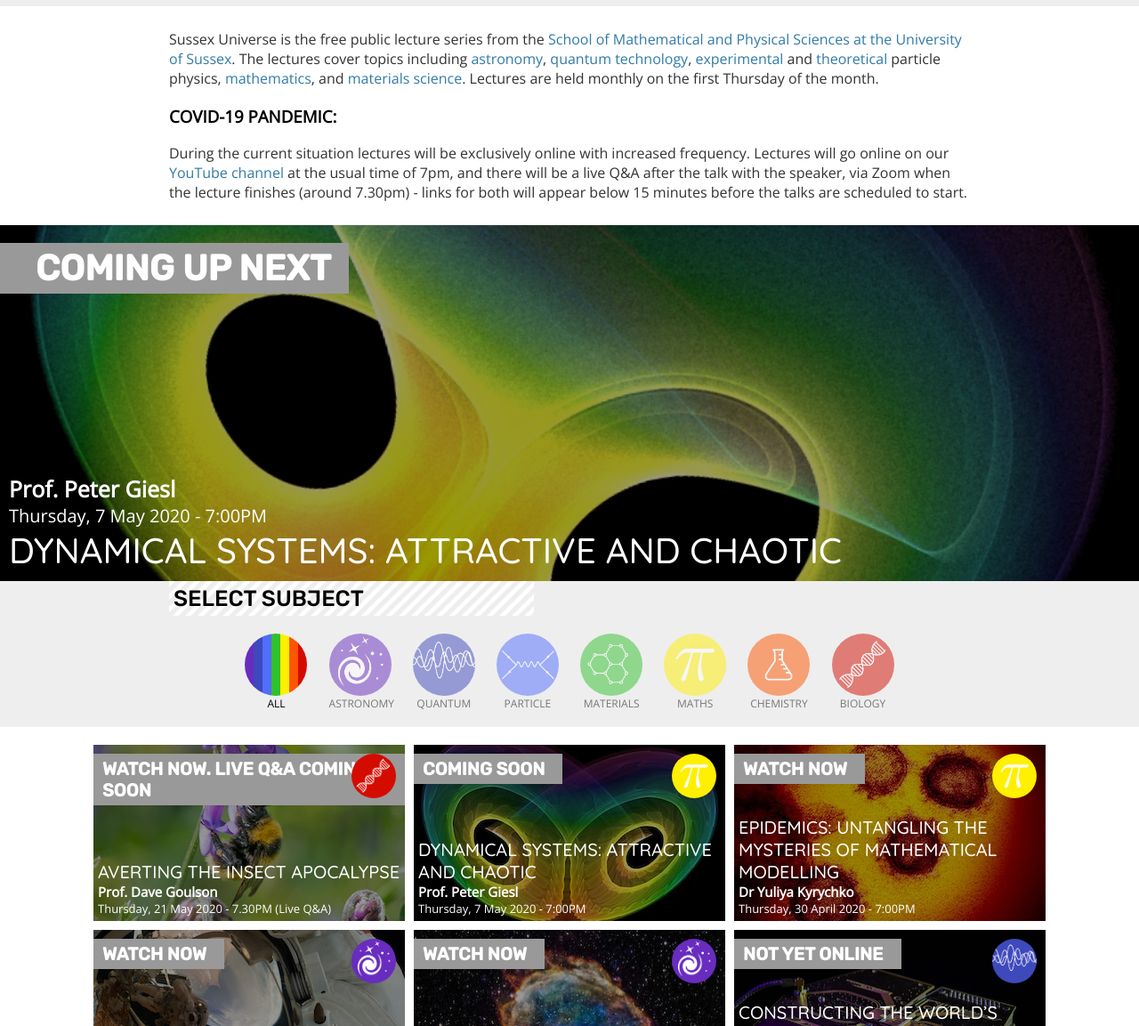
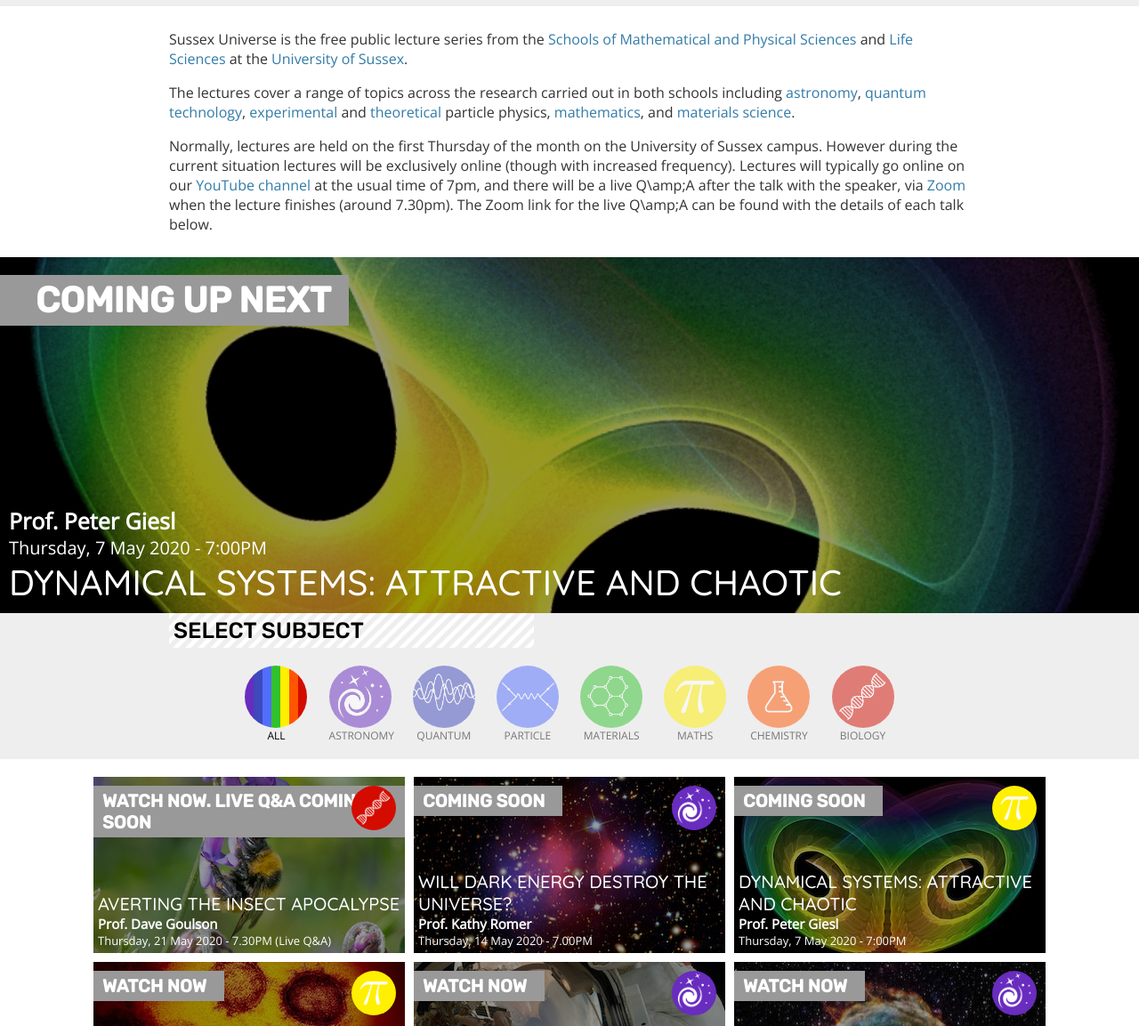
Before and after one commit to sussexuniverse/sussexuniverse.github.io, a plain HTML site: page index.html in a window 1280 px wide. Shown: the part 133-1286 px from the top of the page at 89% size. Drawn offline with nearby package versions, Linux system fonts and the light colour scheme; a web font is replaced by a local one.

Commit message:
added KR

```diff
--- a/index.html
+++ b/index.html
@@ -33,10 +33,11 @@
 
   <div id="about_container">
   <div id="about">
-    <p> Sussex Universe is the free public lecture series from the <a href="http://www.sussex.ac.uk/mps/">School of Mathematical and Physical Sciences at the University of Sussex</a>. The lectures cover topics including <a href="http://www.sussex.ac.uk/astronomy/">astronomy</a>, <a href="https://www.sussex.ac.uk/research/centres/sussex-centre-for-quantum-technologies/">quantum technology</a>, <a href="https://www.sussex.ac.uk/epp/">experimental</a> and <a href="https://www.sussex.ac.uk/tpp/">theoretical</a> particle physics, <a href="http://www.sussex.ac.uk/maths/">mathematics</a>, and <a href="https://www.sussex.ac.uk/materials-physics/">materials science</a>. Lectures are held monthly on the first Thursday of the month.</p>
+    <p> Sussex Universe is the free public lecture series from the <a href="http://www.sussex.ac.uk/mps/">Schools of Mathematical and Physical Sciences</a> and <a>Life Sciences</a> at the <a>University of Sussex</a>.</p>
 
-    <h3>COVID-19 PANDEMIC:</H3>
-    <p> During the current situation lectures will be exclusively online with increased frequency. Lectures will go online on our <a href="https://www.youtube.com/channel/UC0EJg0QOaBzolMegQFd5Xww">YouTube channel</a> at the usual time of 7pm, and there will be a live Q&A after the talk with the speaker, via Zoom when the lecture finishes (around 7.30pm) - links for both will appear below 15 minutes before the talks are scheduled to start.</p>
+    <p> The lectures cover a range of topics across the research carried out in both schools including <a href="http://www.sussex.ac.uk/astronomy/">astronomy</a>, <a href="https://www.sussex.ac.uk/research/centres/sussex-centre-for-quantum-technologies/">quantum technology</a>, <a href="https://www.sussex.ac.uk/epp/">experimental</a> and <a href="https://www.sussex.ac.uk/tpp/">theoretical</a> particle physics, <a href="http://www.sussex.ac.uk/maths/">mathematics</a>, and <a href="https://www.sussex.ac.uk/materials-physics/">materials science</a>.</p>
+
+    <p>Normally, lectures are held on the first Thursday of the month on the University of Sussex campus. However during the current situation lectures will be exclusively online (though with increased frequency). Lectures will typically go online on our <a href="https://www.youtube.com/channel/UC0EJg0QOaBzolMegQFd5Xww">YouTube channel</a> at the usual time of 7pm, and there will be a live Q\amp;A after the talk with the speaker, via <a href="zoom.us">Zoom</a> when the lecture finishes (around 7.30pm). The Zoom link for the live Q\amp;A can be found with the details of each talk below.</p>
   </div>
   </div>
 
--- a/talks.xml
+++ b/talks.xml
@@ -126,6 +126,17 @@
     <bio> </bio>
   </talk>
 
+  <talk subject="astronomy" status="0">
+    <name>dark-energy</name>
+    <title>Will Dark Energy Destroy the Universe?</title>
+    <speaker>Prof. Kathy Romer</speaker>
+    <date>Thursday, 14 May 2020 - 7.00PM</date>
+    <abstract>After 14 billion years it would be reasonable to expect the expansion of the Universe to be slowing down. However, the Universe seems to have other ideas! During this presentation you will learn about the mysterious substance, know as dark energy, that physicists think is causing the Universe to rip itself apart. You will also hear about the Dark Energy Survey experiment, the first of a new generation industrial scale international astronomy projects that are exploring the physics underlying our accelerating universe. Results so far seem to be telling us that the Universe is being governed by Einstein's Cosmological Constant.</abstract>
+    <youtube> </youtube>
+    <zoom>https://universityofsussex.zoom.us/j/96309372346</zoom>
+    <bio>Originally from Tyneside, Kathy has a BSc in Physics with Astrophysics from the University of Manchester and a PhD in Physics with Astrophysics from the University of Edinburgh. She spent several years carried out NASA funded research in the USA before deciding to move back to the UK. Kathy took up a position at the University of Sussex in 2004 and is now a Professor of Astrophysics and the Director of the Sussex Astronomy Centre. Kathy is an observational cosmologist. Her research specialism is the X-ray study of clusters of galaxies. Her ~200 articles have been cited ~10,000 times.</bio>
+  </talk>
+
 
   <talk subject="biology" status="3">
     <name>insect-apocalypse</name>
```
Also changed, not shown: images/talks/dark-energy@preview.jpg (added), images/talks/dark-energy@small.jpg (added), 2 other files.
